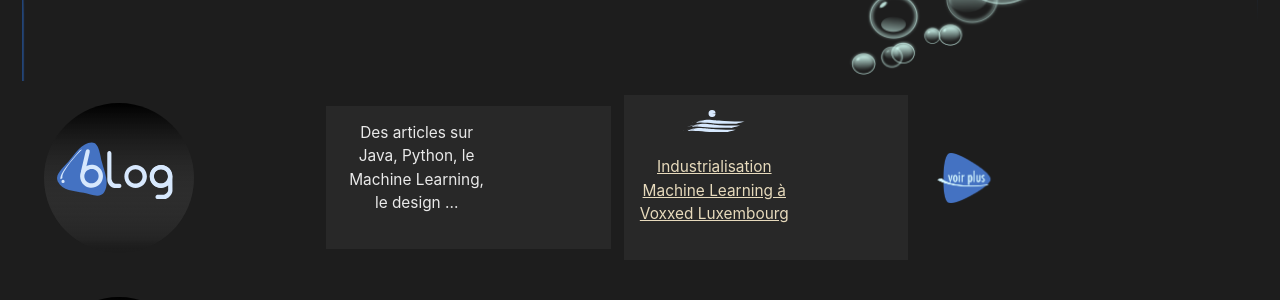
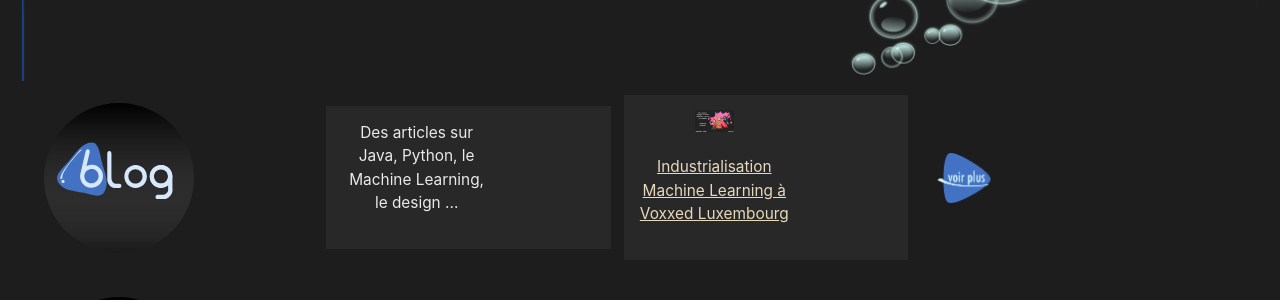
Before and after one commit to cfalguiere/bulles-de-code, a Jekyll site: the page built from index.html, in a window 1280 px wide. Shown: the part 430-730 px from the top of the page. Built offline with Jekyll 4.4.1, drawn with Linux system fonts in a browser that asks for light colours; cached includes are drawn as plain includes; nearby versions of some CDN libraries; some web fonts are replaced.

Commit message:
landpage

```diff
--- a/index.html
+++ b/index.html
@@ -56,7 +56,7 @@ page_assets: /assets/images/landpage/
               <div style="width:150px;">
 
                   <p style="color:#eaeaea;font-size:0.7rem;padding:0;">
-                    {% if item.featured.thumbnail %}
+                    {% if featured.thumbnail %}
                       <img style="height:1rem;display:block;margin-left:auto;margin-right:auto;"
                           src="{{featured.thumbnail}}" />
                     {% else %}
```
